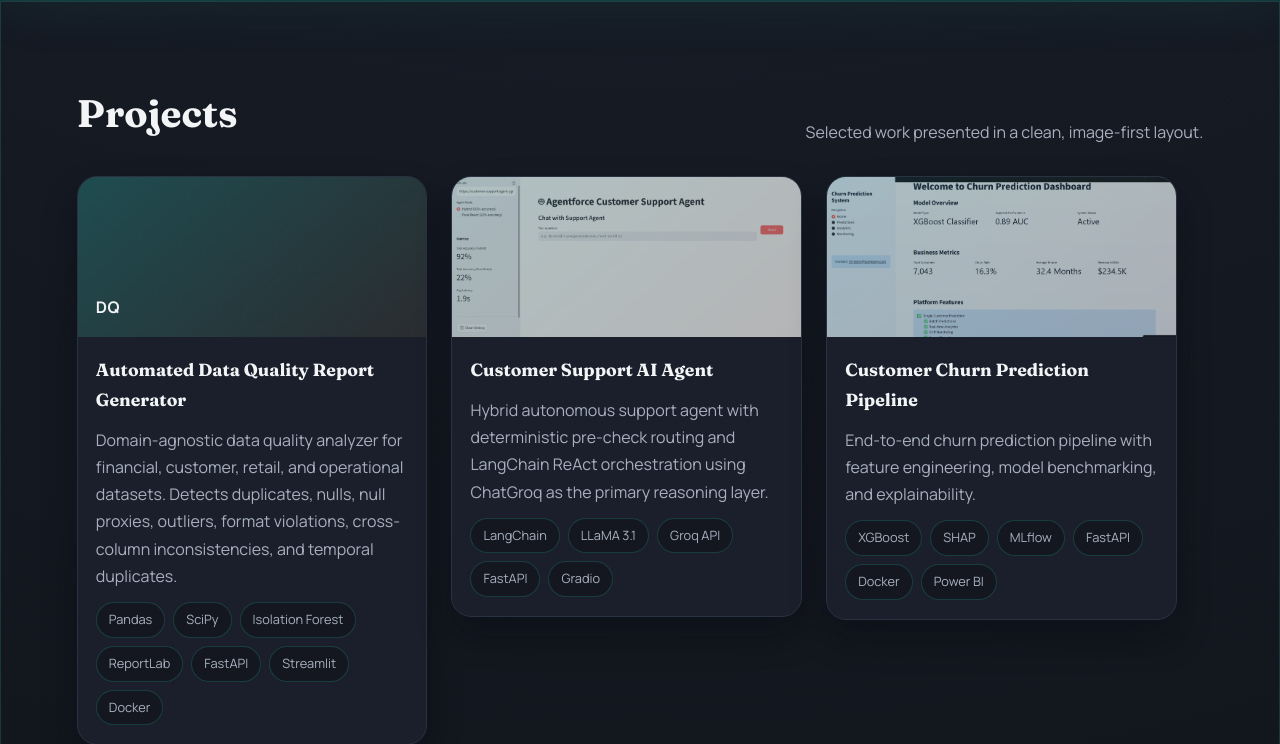
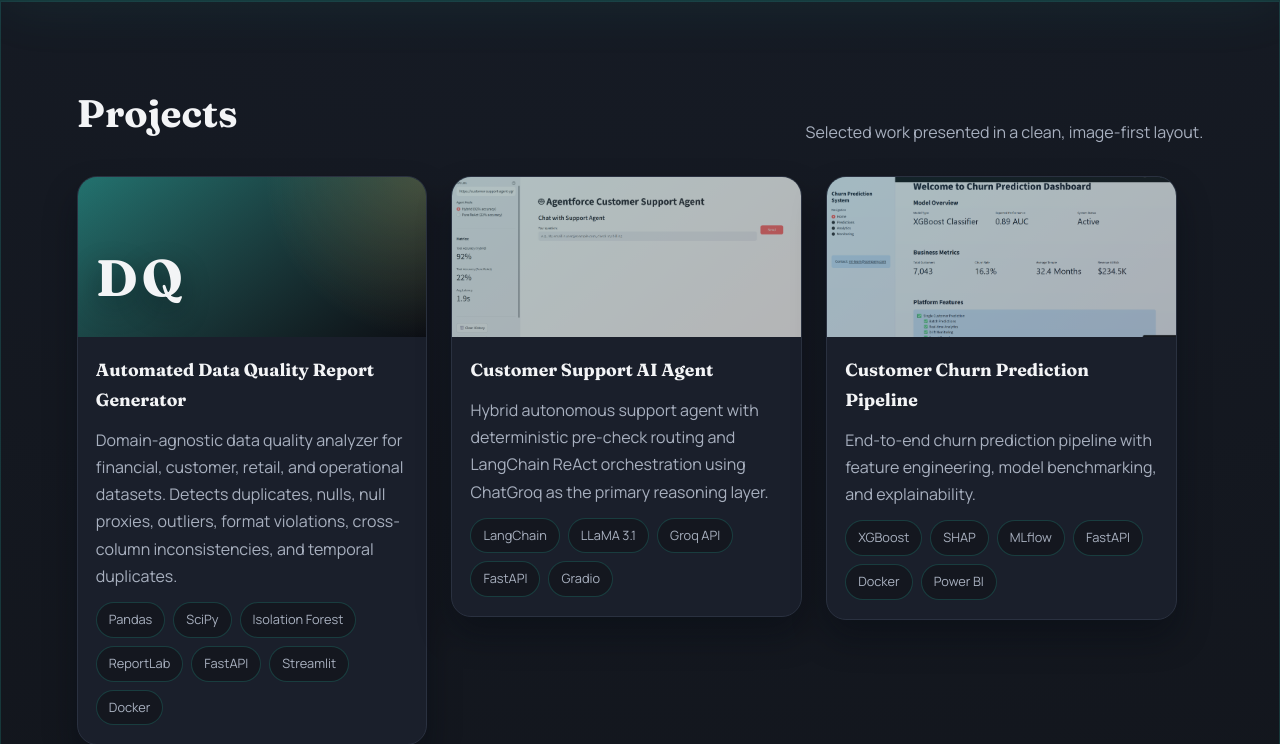
Before and after one commit to VishnuDeepak213/Vishnu-Deepak, a Django app: page / in a window 1280 px wide. Shown: the part 1423-2167 px from the top of the page. Run offline with Django 5.2, Linux system fonts and the light colour scheme.

Commit message:
Update style.css

```diff
--- a/static/css/style.css
+++ b/static/css/style.css
@@ -873,6 +890,24 @@ main,
 
 .project-widget-media span {
   display: none;
+}
+
+.project-widget-placeholder {
+  position: absolute;
+  inset: 0;
+  display: flex;
+  align-items: flex-end;
+  justify-content: flex-start;
+  padding: 16px 18px;
+  background:
+    radial-gradient(circle at top right, rgba(233, 196, 106, 0.22), transparent 42%),
+    linear-gradient(145deg, rgba(45, 212, 191, 0.28), rgba(10, 12, 18, 0.92));
+  color: var(--ink);
+  font-family: "Fraunces", serif;
+  font-size: clamp(2rem, 4vw, 3.2rem);
+  font-weight: 700;
+  letter-spacing: 0.08em;
+  text-shadow: 0 10px 28px rgba(6, 10, 18, 0.45);
 }
 
 
```
Also changed, not shown: other parts of static/css/style.css (+56 -2 lines).
